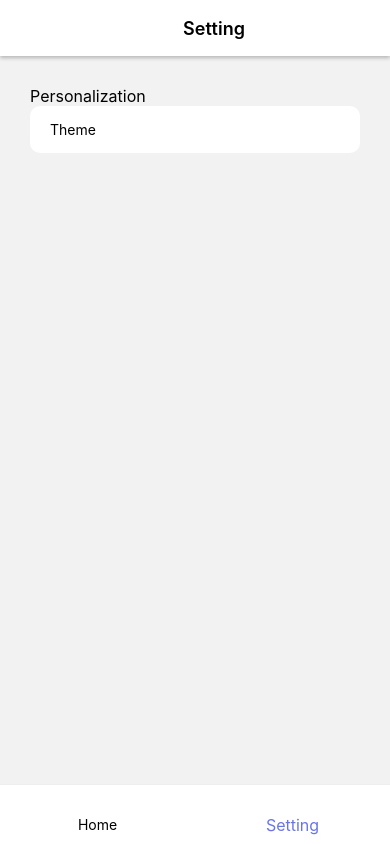
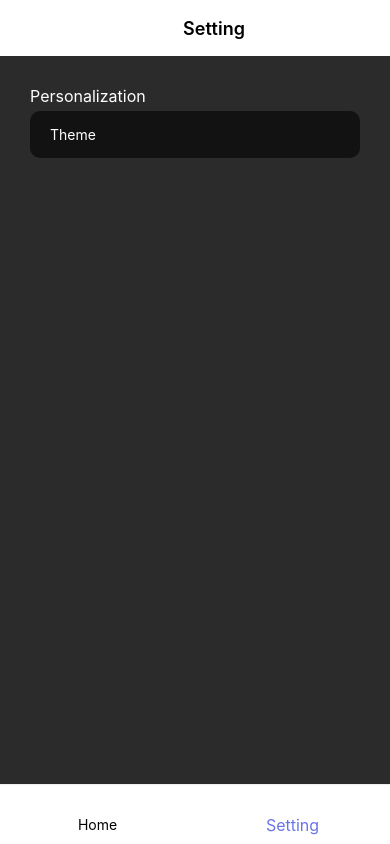
Before and after one commit to cleong98/react-native-todo, a React Native app: screen /General in a window 390 px wide. Built offline with nearby package versions, Linux system fonts and the light colour scheme; some icons are missing.

Commit message:
feat: introduce theme context

```diff
--- a/App.tsx
+++ b/App.tsx
@@ -1,15 +1,41 @@
+import { ThemeProvider, useTheme } from '@app/context/themeContext';
 import TodoListScreen from '@app/features/todo/TodoListScreen';
 import Navigation from '@app/navigation/navigation';
 import { store } from '@app/store';
-import { StatusBar, Text, View } from 'react-native';
+import { useMemo } from 'react';
+import { StatusBar, Text, useColorScheme, View } from 'react-native';
 import { Provider } from 'react-redux';
+
+const AppContent = () => {
+  const { theme: currentTheme } = useTheme();
+  const colorScheme = useColorScheme();
+
+  const resolvedTheme =
+    currentTheme === 'followSystem'
+      ? colorScheme === 'dark'
+        ? 'dark'
+        : 'light'
+      : currentTheme;
+
+  const barStyle = useMemo(
+    () => (resolvedTheme === 'dark' ? 'light-content' : 'dark-content'),
+    [resolvedTheme],
+  );
+  return (
+    <>
+      <StatusBar barStyle={barStyle} />
+      <Navigation />
+    </>
+  );
+};
 
 function App() {
   return (
-    <Provider store={store}>
-      <StatusBar barStyle={'dark-content'} />
-      <Navigation />
-    </Provider>
+    <ThemeProvider>
+      <Provider store={store}>
+        <AppContent />
+      </Provider>
+    </ThemeProvider>
   );
 }
 
--- a/app/components/icons/ChevronRight.tsx
+++ b/app/components/icons/ChevronRight.tsx
@@ -1,9 +1,10 @@
 import Icon from '@react-native-vector-icons/fontawesome6';
 import { FC } from 'react';
+import { IconProps } from './type';
 type Props = IconProps
-const ChevronRight: FC<Props> = ({size, color}) => {
+const ChevronRight: FC<Props> = ({size, color, style}) => {
   return (
-    <Icon name="chevron-right" iconStyle="solid" size={size} color={color} />
+    <Icon name="chevron-right" iconStyle="solid" size={size} style={style} color={color} />
   )
 }
 
--- a/app/components/icons/type.ts
+++ b/app/components/icons/type.ts
@@ -1,4 +1,7 @@
-type IconProps = {
+import { StyleProp, TextStyle } from "react-native";
+
+export type IconProps = {
     size?: number;
     color?: string;
+    style?: StyleProp<TextStyle>
 }
--- /dev/null
+++ b/app/context/themeContext.tsx
@@ -0,0 +1,33 @@
+import { createContext, FC, ReactNode, useContext, useState } from 'react';
+
+export type CustomAppTheme =  'light' | 'dark' | 'followSystem';
+
+export type ThemeContextValue = {
+   theme: CustomAppTheme,
+   setTheme: (value: 'light' | 'dark' | 'followSystem') => void;
+}
+
+const ThemeContext = createContext<ThemeContextValue | undefined>(undefined);
+
+// create theme provider
+export const ThemeProvider: FC<{ children: ReactNode }> = ({ children }) => {
+  const [theme, setTheme] = useState<CustomAppTheme>('dark');
+
+  const updateTheme = (theme: CustomAppTheme) => {
+   setTheme(theme)
+  }
+
+  return (
+    <ThemeContext.Provider value={{theme, setTheme: updateTheme}}>{children}</ThemeContext.Provider>
+  );
+};
+
+//create theme hook
+
+export const useTheme = () => {
+  const ctx = useContext(ThemeContext);
+
+  if (!ctx) throw new Error('ThemeContext must be used inside ThemeProvider');
+
+  return ctx;
+};
--- a/app/features/misc/SettingScreen.tsx
+++ b/app/features/misc/SettingScreen.tsx
@@ -6,6 +6,7 @@ import { ChevronRight } from '@app/components/icons';
 import { useNavigation } from '@react-navigation/native';
 import { NativeStackNavigationProp } from '@react-navigation/native-stack';
 import { SettingStackParamList } from '@app/navigation/navigation';
+import useThemedStyles from '@app/hooks/useThemedStyles';
 
 type SettingScreenNavigationProps = NativeStackNavigationProp<
   SettingStackParamList,
@@ -14,6 +15,58 @@ type SettingScreenNavigationProps = NativeStackNavigationProp<
 
 const SettingScreen = () => {
   const navigation = useNavigation<SettingScreenNavigationProps>();
+
+  const styles = useThemedStyles(theme =>
+    StyleSheet.create({
+      container: {
+        flex: 1,
+      },
+      sectionContainer: {
+        backgroundColor: theme.background,
+        padding: 30,
+        flex: 1,
+        gap: 5,
+      },
+      sectionTitle: {
+        color: theme.textColor,
+        fontSize: 16,
+        fontWeight: '400',
+      },
+      section: {
+        backgroundColor: theme.card,
+        borderRadius: 10,
+        gap: 5,
+      },
+      sectionItem: {
+        paddingHorizontal: 20,
+        paddingVertical: 15,
+        flexDirection: 'row',
+        alignItems: 'center',
+      },
+      sectionItemIcon: {
+        color: theme.iconColor,
+      },
+      sectionItemLabel: {
+        color: theme.textColor,
+        flex: 1,
+      },
+      sectionItemPressed: {
+        backgroundColor: theme.lightPrimary,
+      },
+      SectionItemtopRadius: {
+        borderTopStartRadius: 10,
+        borderTopEndRadius: 10,
+      },
+      SectionItembottomRadius: {
+        borderBottomEndRadius: 10,
+        borderBottomStartRadius: 10,
+      },
+      sectionItemRadius: {
+        borderRadius: 10,
+      },
+    }),
+  );
+
   const handleThemeNavigate = useCallback(() => {
     navigation.navigate('Theme');
   }, []);
@@ -22,14 +75,14 @@ const SettingScreen = () => {
     () => [
       {
         title: 'Theme',
-        icon: <ChevronRight />,
+        icon: <ChevronRight style={styles.sectionItemIcon} />,
         onPress: handleThemeNavigate,
       },
     ],
-    [handleThemeNavigate],
+    [handleThemeNavigate, styles],
   );
   return (
-    <SafeAreaView style={styles.container}>
+    <SafeAreaView style={styles.container} edges={['top']}>
       <AppBar title="Setting" />
       <View style={styles.sectionContainer}>
         <Text style={styles.sectionTitle}>Personalization</Text>
@@ -40,16 +93,17 @@ const SettingScreen = () => {
             const isLast = index === items.length - 1;
             return (
               <Pressable
+                key={title}
                 style={({ pressed }) => [
                   styles.sectionItem,
-                  pressed && { backgroundColor: '#B8C4F6' },
+                  pressed && styles.sectionItemPressed,
                   isSingle && styles.sectionItemRadius,
                   isFirst && styles.SectionItemtopRadius,
                   isLast && styles.SectionItembottomRadius,
                 ]}
                 onPress={onPress}
               >
-                <Text style={{ flex: 1 }}>{title}</Text>
+                <Text style={styles.sectionItemLabel}>{title}</Text>
                 {icon}
               </Pressable>
             );
@@ -60,41 +114,4 @@ const SettingScreen = () => {
   );
 };
 
-const styles = StyleSheet.create({
-  container: {
-    flex: 1,
-  },
-  sectionContainer: {
-    padding: 30,
-    flex: 1,
-  },
-  sectionTitle: {
-    fontSize: 16,
-    fontWeight: '400',
-  },
-  section: {
-    backgroundColor: 'white',
-    borderRadius: 10,
-    // padding: 10,
-    gap: 5,
-  },
-  sectionItem: {
-    paddingHorizontal: 20,
-    paddingVertical: 15,
-    flexDirection: 'row',
-    alignItems: 'center',
-  },
-  SectionItemtopRadius: {
-    borderTopStartRadius: 10,
-    borderTopEndRadius: 10,
-  },
-  SectionItembottomRadius: {
-    borderBottomEndRadius: 10,
-    borderBottomStartRadius: 10,
-  },
-  sectionItemRadius: {
-    borderRadius: 10,
-  },
-});
-
 export default SettingScreen;
--- /dev/null
+++ b/app/hooks/useThemedStyles.ts
@@ -0,0 +1,26 @@
+import { ThemeContextValue, useTheme } from '@app/context/themeContext';
+import { AppTheme, getAppTheme } from '@app/theme/theme';
+import { useMemo } from 'react';
+import { StyleSheet, useColorScheme } from 'react-native';
+
+const useThemedStyles = <T extends StyleSheet.NamedStyles<T>>(
+  createStyles: (theme: AppTheme) => T,
+) => {
+  const { theme: currentTheme } = useTheme();
+  const colorScheme = useColorScheme();
+  const resolvedThemeType: 'light' | 'dark' =
+    currentTheme === 'followSystem'
+      ? colorScheme === 'dark'
+        ? 'dark'
+        : 'light'
+      : currentTheme;
+
+  const appTheme = useMemo(
+    () => getAppTheme(resolvedThemeType),
+    [resolvedThemeType],
+  );
+
+  return useMemo(() => createStyles(appTheme), [appTheme]);
+};
+
+export default useThemedStyles;
--- /dev/null
+++ b/app/theme/theme.ts
@@ -0,0 +1,38 @@
+import { CustomAppTheme, ThemeContextValue } from '@app/context/themeContext';
+
+export interface AppTheme {
+  background: string;
+  primary: string;
+  lightPrimary: string;
+  card: string;
+  border: string;
+  textColor: string;
+  iconColor: string;
+}
+
+export const lightTheme: AppTheme = {
+  background: 'transparent',
+  primary: '#6874E8',
+  lightPrimary: '#B8C4F6',
+  card: '#fff',
+  border: '#000',
+  textColor: '#000',
+  iconColor: '#fff',
+};
+
+export const darkTheme: AppTheme = {
+  background: '#2B2B2B',
+  card: '#121212',
+  primary: '#6874E8',
+  lightPrimary: '#9DA5F1',
+  border: '#333',
+  textColor: '#FFFFFF',
+  iconColor: '#FFFFFF',
+};
+
+export type SupportAppTheme = Exclude<CustomAppTheme, 'followSystem'>;
+
+export const getAppTheme = (theme: SupportAppTheme): AppTheme => {
+  if (theme === 'light') return lightTheme;
+  return darkTheme;
+};
```
